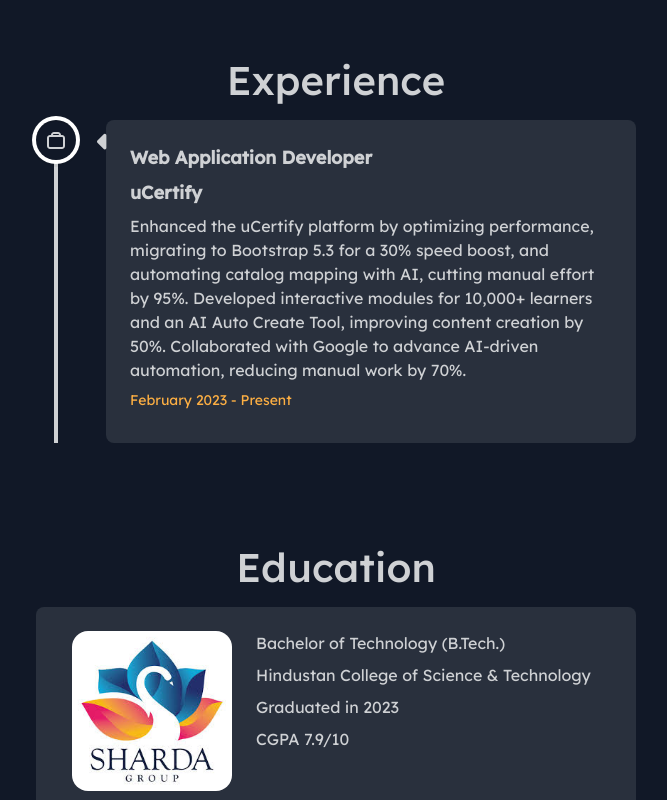
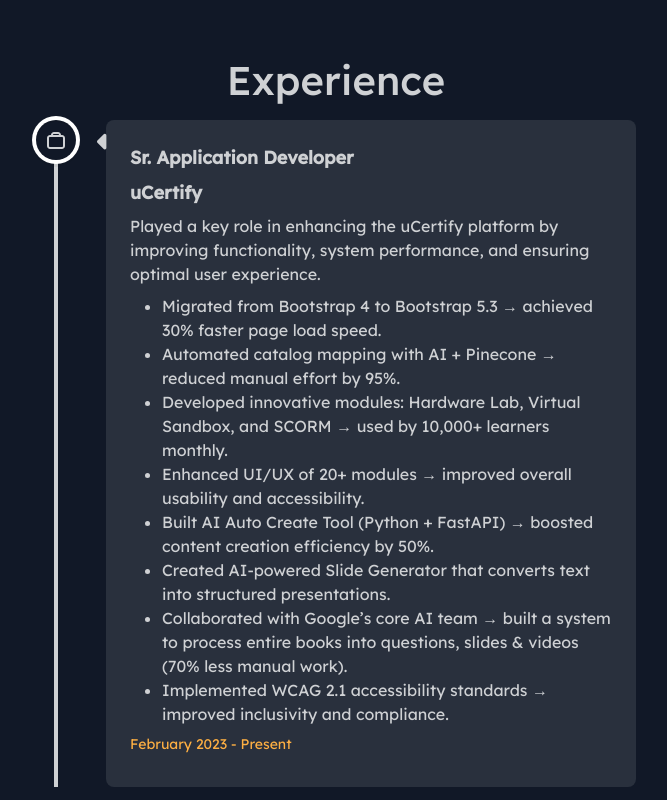
Before and after one commit to Prashant-Chaudhary-11/Portfolio, a React (Create React App) app: page / in a window 1280 px wide. Shown: the part 2040-2840 px from the top of the page, without its empty margins (304-971 px from the left). Built offline with nearby package versions, Linux system fonts and the light colour scheme; the HTML template or start-up script is replaced by a standard one.

Commit message:
update Experience.js

```diff
--- a/src/pages/Experience.js
+++ b/src/pages/Experience.js
@@ -3,13 +3,39 @@
         <section id="experience">
             <div className="mx-3">
                 <h1 className="text-center mb-3">Experience</h1>
-                <div className='vertical-timeline'>
-                    <span class="vertical-timeline-element-icon bounce-in"><svg stroke="currentColor" fill="none" stroke-width="0" viewBox="0 0 24 24" height="1em" width="1em" xmlns="http://www.w3.org/2000/svg"><path fill-rule="evenodd" clip-rule="evenodd" d="M17 7C17 5.34315 15.6569 4 14 4H10C8.34315 4 7 5.34315 7 7H6C4.34315 7 3 8.34315 3 10V18C3 19.6569 4.34315 21 6 21H18C19.6569 21 21 19.6569 21 18V10C21 8.34315 19.6569 7 18 7H17ZM14 6H10C9.44772 6 9 6.44772 9 7H15C15 6.44772 14.5523 6 14 6ZM6 9H18C18.5523 9 19 9.44772 19 10V18C19 18.5523 18.5523 19 18 19H6C5.44772 19 5 18.5523 5 18V10C5 9.44772 5.44772 9 6 9Z" fill="currentColor"></path></svg></span>
+                <div className="vertical-timeline">
+
+                    {/* uCertify Experience */}
+                    <span className="vertical-timeline-element-icon bounce-in">
+                        <svg stroke="currentColor" fill="none" strokeWidth="0" viewBox="0 0 24 24" height="1em" width="1em"
+                            xmlns="http://www.w3.org/2000/svg">
+                            <path fillRule="evenodd" clipRule="evenodd"
+                                d="M17 7C17 5.34315 15.6569 4 14 4H10C8.34315 4 7 5.34315 7 7H6C4.34315 7 3 8.34315 3 10V18C3 19.6569 4.34315 21 6 21H18C19.6569 21 21 19.6569 21 18V10C21 8.34315 19.6569 7 18 7H17ZM14 6H10C9.44772 6 9 6.44772 9 7H15C15 6.44772 14.5523 6 14 6ZM6 9H18C18.5523 9 19 9.44772 19 10V18C19 18.5523 18.5523 19 18 19H6C5.44772 19 5 18.5523 5 18V10C5 9.44772 5.44772 9 6 9Z"
+                                fill="currentColor"></path>
+                        </svg>
+                    </span>
+
                     <div className="mx-auto experience p-4 rounded-3 position-relative">
-                        <i class="fa-solid fa-caret-left position-absolute arrowIcon"></i>
-                        <div className="mb-2 fw-bold experienceHeadings">Web Application Developer</div>
+                        <i className="fa-solid fa-caret-left position-absolute arrowIcon"></i>
+
+                        <div className="mb-2 fw-bold experienceHeadings">Sr. Application Developer</div>
                         <div className="mb-2 fw-bold experienceHeadings">uCertify</div>
-                        <div className="mb-2">Enhanced the uCertify platform by optimizing performance, migrating to Bootstrap 5.3 for a 30% speed boost, and automating catalog mapping with AI, cutting manual effort by 95%. Developed interactive modules for 10,000+ learners and an AI Auto Create Tool, improving content creation by 50%. Collaborated with Google to advance AI-driven automation, reducing manual work by 70%.</div>
+
+                        <div className="mb-2">
+                            Played a key role in enhancing the uCertify platform by improving functionality,
+                            system performance, and ensuring optimal user experience.
+                        </div>
+                        <ul className="mb-2">
+                            <li>Migrated from Bootstrap 4 to Bootstrap 5.3 → achieved 30% faster page load speed.</li>
+                            <li>Automated catalog mapping with AI + Pinecone → reduced manual effort by 95%.</li>
+                            <li>Developed innovative modules: Hardware Lab, Virtual Sandbox, and SCORM → used by 10,000+ learners monthly.</li>
+                            <li>Enhanced UI/UX of 20+ modules → improved overall usability and accessibility.</li>
+                            <li>Built AI Auto Create Tool (Python + FastAPI) → boosted content creation efficiency by 50%.</li>
+                            <li>Created AI-powered Slide Generator that converts text into structured presentations.</li>
+                            <li>Collaborated with Google’s core AI team → built a system to process entire books into questions, slides & videos (70% less manual work).</li>
+                            <li>Implemented WCAG 2.1 accessibility standards → improved inclusivity and compliance.</li>
+                        </ul>
+
                         <div className="mb-2 small yellowWords">February 2023 - Present</div>
                     </div>
                 </div>
```
